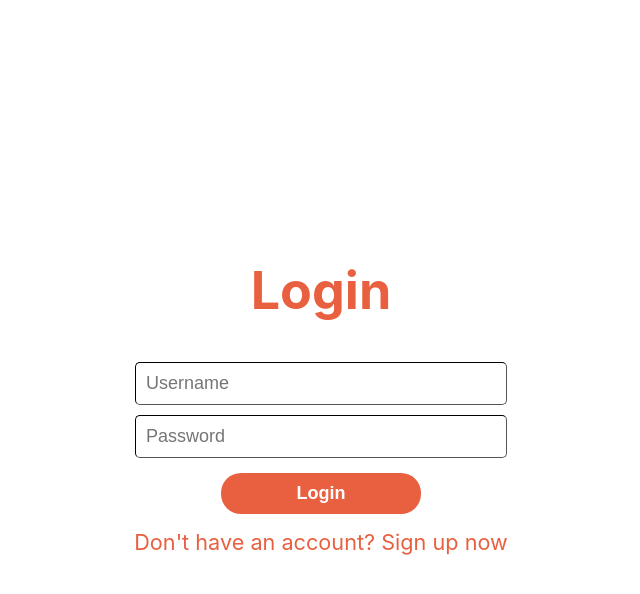
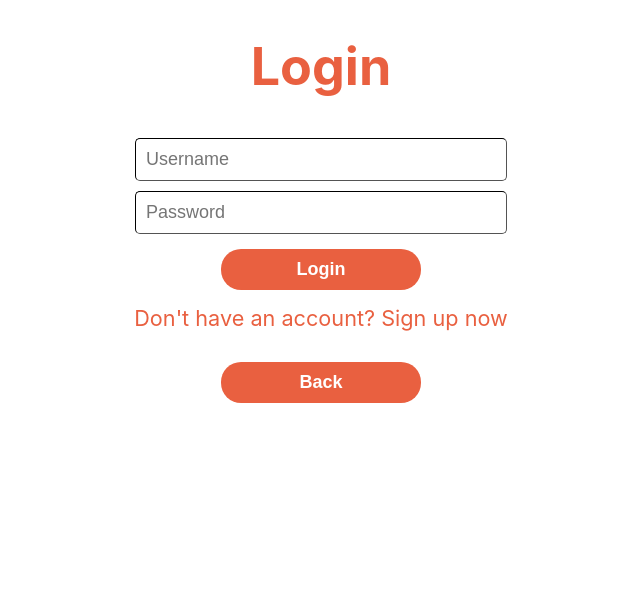
Before and after one commit to bjank2/cravosity, a React (Create React App) app: page / in a window 1280 px wide. Both pictures are taken after a click on the button "Existing User". Shown: the top 594 px of the page, without its empty margins (319-959 px from the left). Built offline with nearby package versions, Linux system fonts and the light colour scheme.

Commit message:
added back buttons

```diff
--- a/src/App.css
+++ b/src/App.css
@@ -3,7 +3,7 @@
 }
 
 .header {
-  min-height: 100vh;
+  /* min-height: 100vh; */
   display: flex;
   flex-direction: column;
   align-items: center;
@@ -18,7 +18,7 @@
 }
 
 .header3 {
-  min-height: 20vh;
+  /* min-height: 20vh; */
   display: flex;
   flex-direction: column;
   align-items: center;
@@ -27,7 +27,7 @@
 }
 
 .body {
-  min-height: 100vh;
+  /* min-height: 100vh; */
   display: flex;
   flex-direction: column;
   align-items: center;
--- a/src/Dietary.js
+++ b/src/Dietary.js
@@ -33,7 +33,10 @@ function Dietary({ onNavigate }) {
                     <div className="checkbox-item"><input type="checkbox" id="diabetes" name="diabetes" value="diabetes" />
                         <label for="diabetes">Diabetes</label> </div>
                     <button onClick={() => onNavigate('Habits')} className="orange-button">Next</button>
+                    <button onClick={() => onNavigate('NewUser')} className="orange-button">Back</button>
+
                     <div className="orangeText"> <text><i>1/2</i> </text> </div>
+
                 </div>
             </div>
         </div>
--- a/src/DiningHabits.js
+++ b/src/DiningHabits.js
@@ -66,6 +66,8 @@ function Habits({ onNavigate }) {
           </label>
         </div>
         <button type="submit" className="orange-button" onClick={() => onNavigate('GroupDining')}>Done</button>
+        <button onClick={() => onNavigate('Dietary')} className="orange-button">Back</button>
+
       </form>
     </div>
   );
--- a/src/GroupDining.js
+++ b/src/GroupDining.js
@@ -18,6 +18,7 @@ function GroupDining({ onNavigate }) {
 
   return (
     <div className="GroupDining">
+
       <div className="header">
         <h2>Group Name</h2>
         <button className="orange-button">Edit Group</button>
@@ -58,7 +59,9 @@ function GroupDining({ onNavigate }) {
         <p>Selected Restaurant Description</p>
       </div>
       <button className="orange-button" onClick={() => onNavigate('Reserve')}>Reserve a Table</button>
-    </div>
+
+      <button onClick={() => onNavigate('Habits')} className="orange-button">Back</button>
+</div>
   );
 }
 
--- a/src/Login.js
+++ b/src/Login.js
@@ -6,15 +6,18 @@ function LoginScreen({ onNavigate }) {
 
     return (
         <div className="LoginScreen">
+
             <header className="header">
                 <h1>Login</h1>
                 <input type="text" placeholder="Username" className="signup" />
                 <input type="text" placeholder="Password" className="signup" />
                 <button onClick={() => onNavigate('Login')} className="orange-button">Login</button>
                 <p className="clickable-text" onClick={() => onNavigate('NewUser')}>Don't have an account? Sign up now</p>
+                <button onClick={() => onNavigate('Screens')} className="orange-button">Back</button>
+
             </header>
         </div>
     );
-    }
+}
 
-    export default LoginScreen;
+export default LoginScreen;
--- a/src/NewUser.js
+++ b/src/NewUser.js
@@ -14,6 +14,7 @@ function NewUser({ onNavigate }) {
                 <input type="text" placeholder="Password" className="signup" />
                 <input type="text" placeholder="Confirm Password" className="signup" />
                 <button onClick={() => onNavigate('Dietary')} className="orange-button">Create</button>
+                <button onClick={() => onNavigate('Screens')} className="orange-button">Back</button>
 
             </header>
         </div>
--- a/src/Reserve.js
+++ b/src/Reserve.js
@@ -71,6 +71,8 @@ function Reserve({ onNavigate }) {
           </select>
         </div>
         <button type="submit" className="orange-button">
+        <button onClick={() => onNavigate('GroupDining')} className="orange-button">Back</button>
+
           Submit
         </button>
       </form>
--- a/src/Screens.js
+++ b/src/Screens.js
@@ -8,6 +8,7 @@ function Screens({ onNavigate }) {
 return (
     <div className="Screens">
         <header className="header">
+
             <h1>Cravosity</h1>
             <button onClick={() => onNavigate('LoginScreen')} className="orange-button">Existing User</button>
             <button onClick={() => onNavigate('NewUser')} className="orange-button">Create Account</button>
```
Also changed, not shown: src/me.png (renamed from src/images/me.png).
